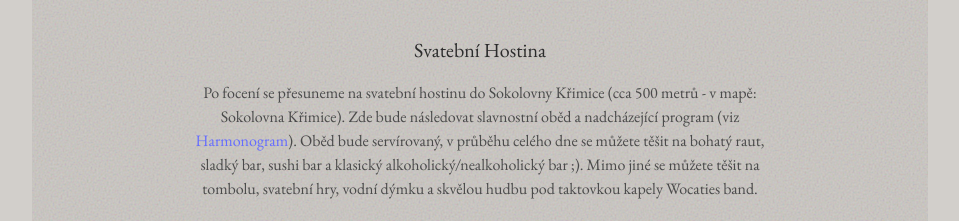
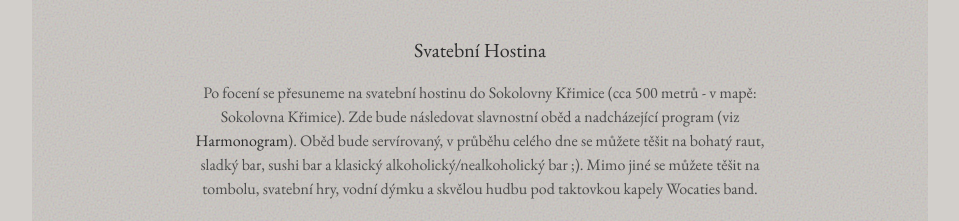
Before and after one commit to jan-cibulka/svatba2, a React (Vite) app: page / in a window 1280 px wide. Shown: the part 1560-1781 px from the top of the page, without its empty margins (160-1119 px from the left). Built offline with nearby package versions, Linux system fonts and the light colour scheme; a web font is replaced by a local one.

Commit message:
link color

```diff
--- a/src/components/Map.css
+++ b/src/components/Map.css
@@ -25,3 +25,20 @@
   height: 100%;
   margin-top: 32px;
 }
+
+/* Add this to style links within the info sections */
+.info-section a {
+  color: var(--color-text-1);
+  text-decoration: none;
+  transition: all 0.2s ease;
+}
+
+.info-section a:hover {
+  color: var(--color-text-2);
+  text-decoration: underline;
+}
+
+/* Remove visited color */
+.info-section a:visited {
+  color: var(--color-text-1);
+}
```
